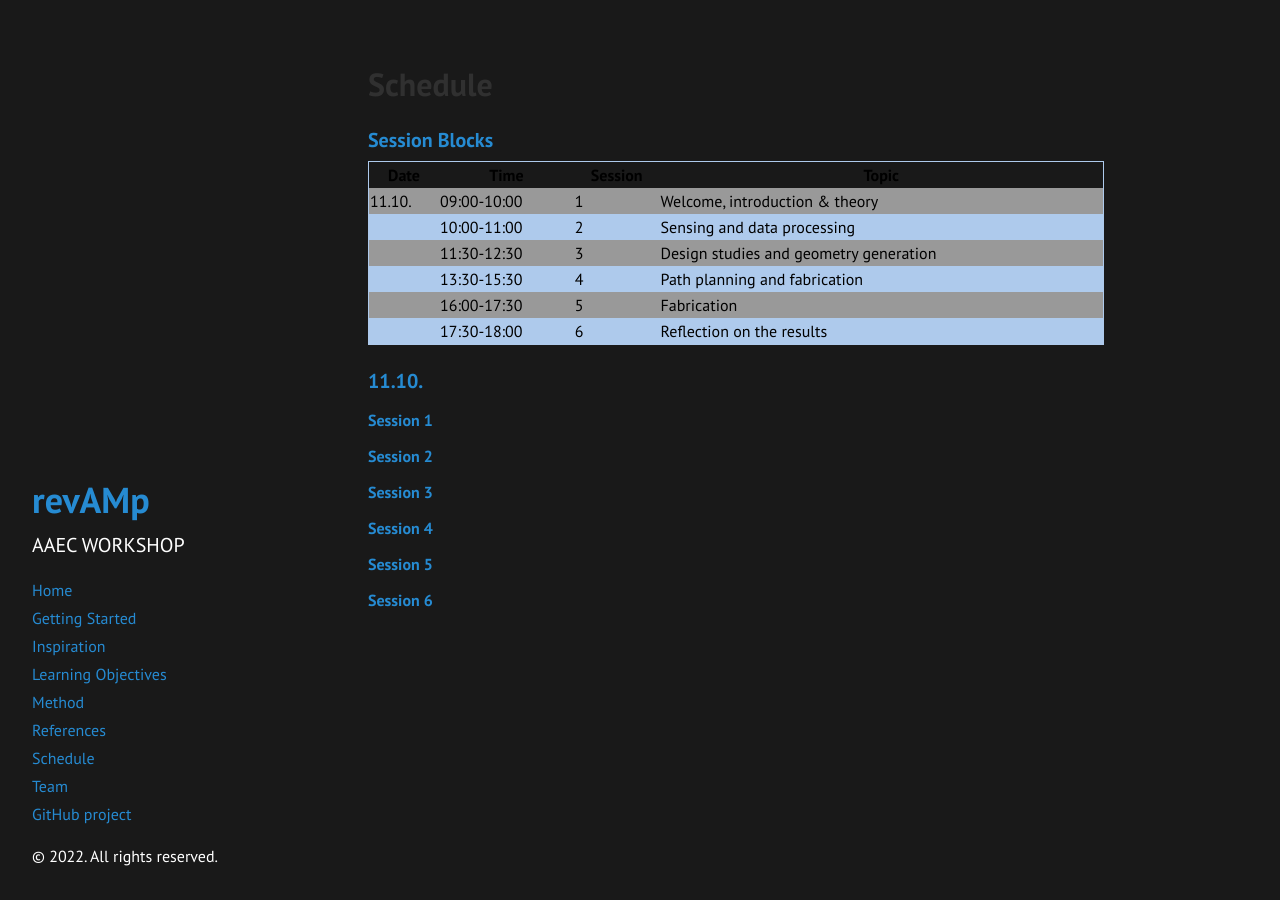
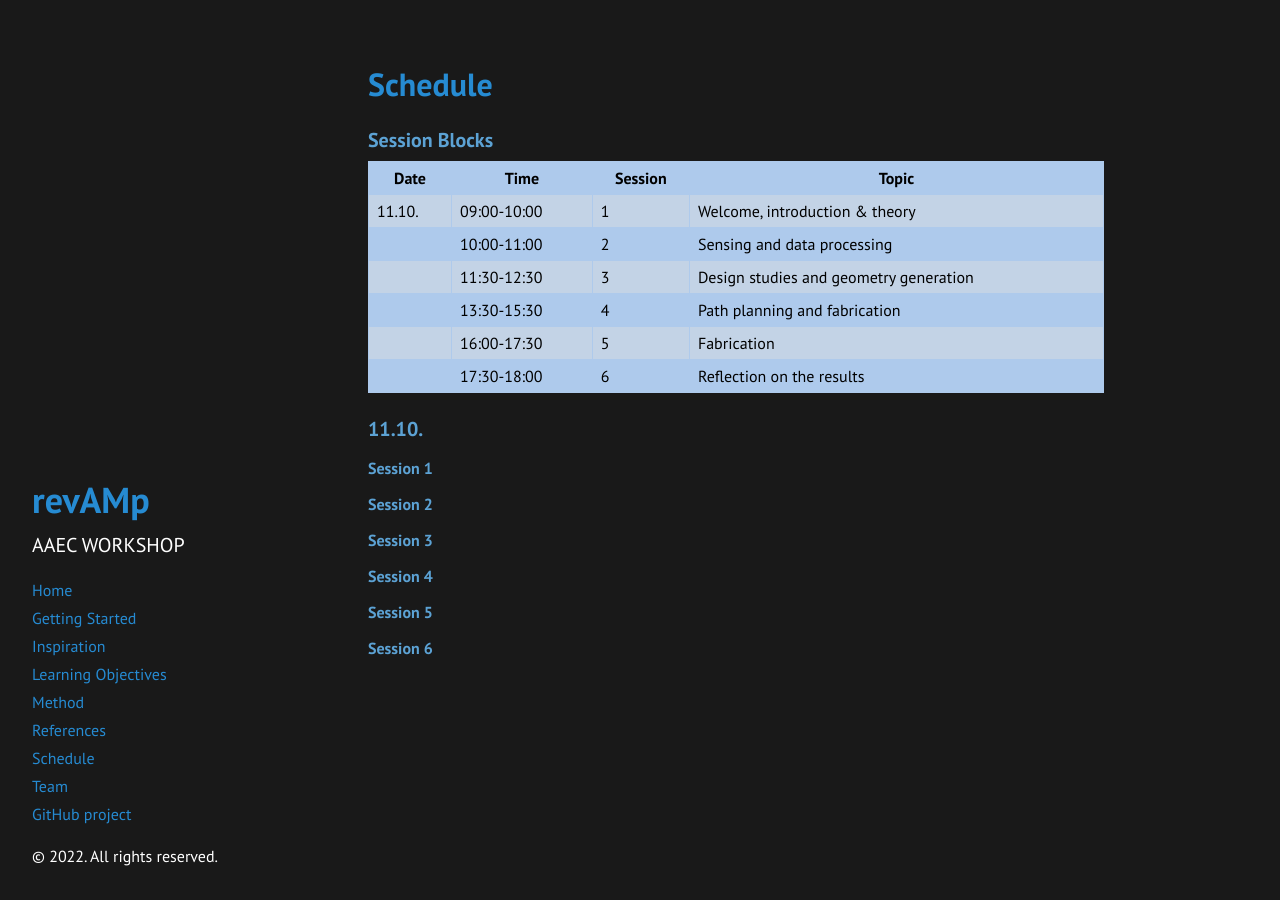
Before and after one commit to augmentedfabricationlab/workshop_aaec_revamp, a Jekyll site: the page built from docs/schedule.md, in a window 1280 px wide. Built offline with Jekyll 4.4.1, drawn with Linux system fonts in a browser that asks for light colours; Markdown is read by kramdown in place of the engine named in the settings.

Commit message:
update colors

```diff
--- a/docs/public/css/hyde.css
+++ b/docs/public/css/hyde.css
@@ -274,19 +274,19 @@ img.drop-corners-left {
 }
 .theme-base-0e .sidebar a:hover{
   color: #268bd2;
-  text-decoration: underline dotted #18517a;
+  text-decoration: thick underline dotted #18517a;
 }
 .theme-base-0e .sidebar a:active{
   color: #18517a;
-  text-decoration: underline dotted #18517a;
+  text-decoration: thick underline dotted #18517a;
 }
 
 .theme-base-0e .content a{
-  color: #268bd2;
+  color: #5ca2d4;
   text-decoration: none;
 }
 .theme-base-0e .related-posts li a:hover{
-  color: #268bd2;
+  color: #5ca2d4;
   text-decoration: underline dotted #18517a;
 }
 .theme-base-0e .related-posts li a:active{
--- a/docs/public/css/poole.css
+++ b/docs/public/css/poole.css
@@ -84,7 +84,7 @@ h1, h2, h3, h4, h5, h6 {
   margin-bottom: .5rem;
   font-weight: bold;
   line-height: 1.25;
-  color: #268bd2;
+  color: #5ca2d4;
   text-rendering: optimizeLegibility;
 }
 h1 {
@@ -117,6 +117,7 @@ strong {
 
 /* Lists */
 ul, ol, dl {
+  color :rgb(255, 255, 255)
   margin-top: 0;
   margin-bottom: 1rem;
 }
@@ -176,7 +177,7 @@ pre {
 pre code {
   padding: 0;
   font-size: 90%;
-  color: #aecaec;
+  color: #d7dce4;
   background-color: transparent;
 }
 
@@ -237,18 +238,20 @@ img {
 
 /* Tables */
 table {
+  background-color: #aecaec;
   margin-bottom: 1rem;
   width: 100%;
   border: 1px solid #aecaec;
   border-collapse: collapse;
 }
-tbody tr:nth-child(even) td,
-tbody tr:nth-child(even) th {
-  background-color: #aecaec;
+td,
+th {
+  padding: .25rem .5rem;
+  border: 1px solid #aecaec;
 }
 tbody tr:nth-child(odd) td,
 tbody tr:nth-child(odd) th {
-  background-color: #999999;
+  background-color: #c3d3e6;
 }
 
 
@@ -337,7 +340,7 @@ tbody tr:nth-child(odd) th {
 .page-title,
 .post-title,
 .post-title a {
-  color: #303030;
+  color: #268bd2;
 }
 .page-title,
 .post-title {
```
